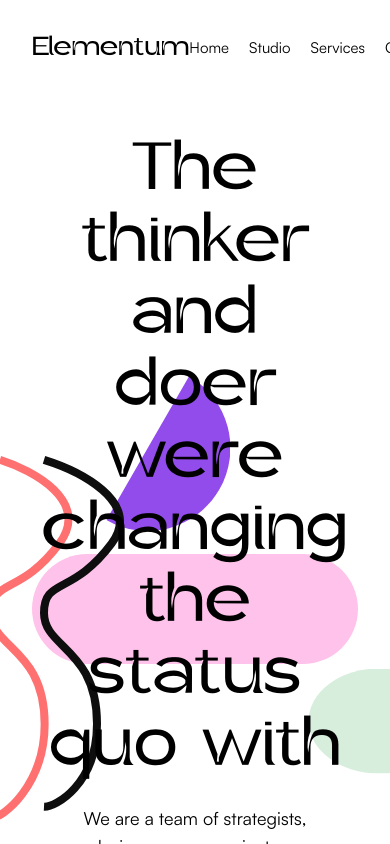
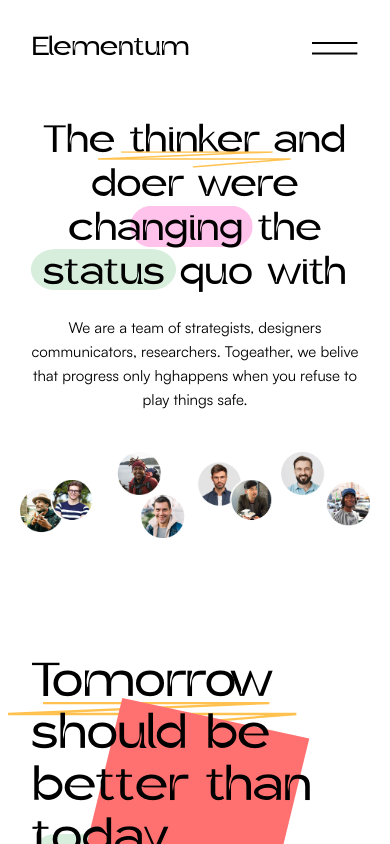
Before and after one commit to Satya0927a/Elementum_page, a React (Vite) app: page / in a window 390 px wide. Shown: the top 844 px of the page. Built offline with nearby package versions, Linux system fonts and the light colour scheme.

Commit message:
final responsive changes

```diff
--- a/src/components/Hompage/Features.jsx
+++ b/src/components/Hompage/Features.jsx
@@ -30,8 +30,8 @@ const Features = () => {
       <FeaturesCard  heading={Content.card1.heading} para={Content.card1.subHeading} img={Content.card1.img} order={1}/>
       <FeaturesCard heading={Content.card2.heading} para={Content.card2.subHeading} img={Content.card2.img} order={-1} />
       <img src={vectorcurve} className="absolute right-0 top-120 z-[-1]" alt="" srcset="" />
-      <img src={triangle} className="absolute left-20 bottom-90 z-[-1]" alt="" srcset="" />
-      <img src={triangle} className="absolute left-140 bottom-0 " alt="" srcset="" />
+      <img src={triangle} className="absolute left-20 bottom-140 z-[-1]" alt="" srcset="" />
+      <img src={triangle} className="absolute left-140 bottom-50 " alt="" srcset="" />
       <img src={titledrectangle} className="absolute right-20 top-10 z-[-1]" alt="" srcset="" />"
     </div>
   )
--- a/src/components/Hompage/Footer.jsx
+++ b/src/components/Hompage/Footer.jsx
@@ -101,7 +101,7 @@ const Footer = () => {
 
       </div>
       <p>©2023 Elementum. All rights reserved</p>
-      <img className="absolute right-20 top-60 max-xl:scale-50 max-xl:top-20" src={purple_semicircle} alt="" srcset="" />
+      <img className="absolute right-20 top-60 max-xl:scale-50 max-xl:top-20 max-[900px]:hidden" src={purple_semicircle} alt="" srcset="" />
 
     </div>
   )
--- a/src/components/Hompage/Herotitle.jsx
+++ b/src/components/Hompage/Herotitle.jsx
@@ -6,17 +6,21 @@ import scribble1 from "../../assets/vectors/scribble1.svg"
 import scribble2 from "../../assets/vectors/scribble2.svg"
 const Herotitle = () => {
   return (
-    <div className=" w-333 max-xl:w-full max-xl:px-8 m-auto flex flex-col items-center mt-20 max-xl:mt-10 gap-5">
-      <h1 className="font-ghibli text-[100px]/[126px] max-xl:text-[56px]/[72px] relative max-w-[1305px] max-xl:max-w-full text-center text-pretty font-[400]">The thinker and <br/> doer were changing the status quo with
-        <img src={vector5} className="absolute scale-150 top-25 left-110"  alt="" srcset="" />
-        <img src={green_rectangle} className="absolute scale-150 bottom-7 left-95 scale-x-200 z-[-1]"  alt="" srcset="" />
-        <img src={pink_rectangle} className="absolute  bottom-30 right-0  z-[-1]"  alt="" srcset="" />
+    <div className=" w-333 max-xl:w-full max-xl:px-8 max-sm:px-4 m-auto flex flex-col items-center mt-20 max-xl:mt-10 max-sm:mt-6 gap-5">
+      <h1 className="font-ghibli text-[100px]/[126px] max-xl:text-[56px]/[72px] max-sm:text-[32px]/[44px] relative max-w-[1305px] max-xl:max-w-full text-center text-pretty font-[400]">The <span className="relative">thinker
+        <img src={vector5} className="absolute scale-150 top-22 left-0 max-xl:top-12 max-sm:top-7" alt="" srcset="" />
+      </span> and <br /> doer were <span className="relative">
+        changing
+        <img src={pink_rectangle} className="absolute  bottom-[-20px] right-0  z-[-1] max-xl:scale-70 max-xl:right-[-50px] max-sm:right-[-35px] max-sm:bottom-[-10px]" alt="" srcset="" />
+        </span> the <span className="relative">status
+          <img src={green_rectangle} className="absolute scale-150 bottom-5 left-20 scale-x-200 z-[-1] max-xl:scale-x-120 max-xl:scale-y-100 max-xl:left-0 max-xl:bottom-0" alt="" srcset="" />
+        </span> quo with
       </h1>
-      <p className=" w-215 max-xl:w-full max-xl:px-6 text-[22px]/[36px] max-xl:text-[18px]/[28px] text-pretty text-center">We are a team of strategists, designers communicators, researchers. Togeather,
+      <p className=" w-215 max-xl:w-full max-xl:px-6 max-sm:px-3 text-[22px]/[36px] max-xl:text-[18px]/[28px] max-sm:text-[15px]/[24px] text-pretty text-center">We are a team of strategists, designers communicators, researchers. Togeather,
         we belive that progress only hghappens when you refuse to play things safe.</p>
-        <img src={purple_semicircle} className="absolute  top-70 right-40 rotate-180  z-[-1] h-[155px]"  alt="" srcset="" />
-        <img src={scribble1} className="absolute  top-90 left-10 z-[-1] "  alt="" srcset="" />
-        <img src={scribble2} className="absolute  top-90 left-0 z-[-1] "  alt="" srcset="" />
+      <img src={purple_semicircle} className="absolute  top-70 right-40 rotate-180  z-[-1] h-[155px] max-xl:hidden" alt="" srcset="" />
+      <img src={scribble1} className="absolute  top-90 left-10 z-[-1] max-xl:hidden " alt="" srcset="" />
+      <img src={scribble2} className="absolute  top-90 left-0 z-[-1] max-xl:hidden" alt="" srcset="" />
     </div>
   )
 }
--- a/src/components/Navbar.jsx
+++ b/src/components/Navbar.jsx
@@ -3,7 +3,7 @@ const Navbar = () => {
   return (
       <div className='h-24 px-30 max-xl:px-8 flex items-center  justify-between '>
         <h1 className='text-[28px]/[46px] max-xl:text-[22px]/[36px] font-ghibli'>Elementum</h1>
-        <ul className='flex gap-10 max-xl:gap-5 mr-30 max-xl:mr-8 text-[18px]/[34px] max-xl:text-[15px]/[28px] *:hover:cursor-pointer'>
+        <ul className='flex gap-10 max-xl:gap-5 mr-30 max-xl:mr-8 text-[18px]/[34px] max-xl:text-[15px]/[28px] max-sm:hidden *:hover:cursor-pointer'>
           <li>Home</li>
           <li>Studio</li>
           <li>Services</li>
--- a/src/pages/Homepage.jsx
+++ b/src/pages/Homepage.jsx
@@ -16,10 +16,10 @@ const Homepage = () => {
       <section className="mt-60 max-xl:mt-30 relative">
         <Features/>
       </section>
-      <section className="mt-80 max-xl:mt-40 relative">
+      <section className="mt-80 max-xl:mt-20 relative">
         <OfferProvided/>
       </section>
-      <section className="mt-80 max-xl:mt-40 mb-40 max-xl:mb-50">
+      <section className="mt-80 max-xl:mt-60 mb-40 max-xl:mb-50">
         <CustomerReview/>
       </section>
       <Footer/>
```
